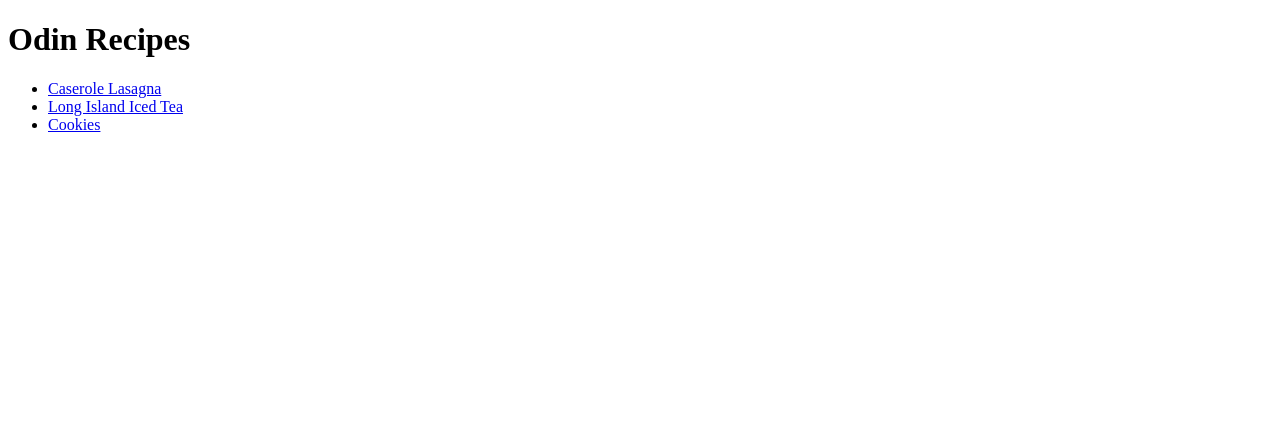
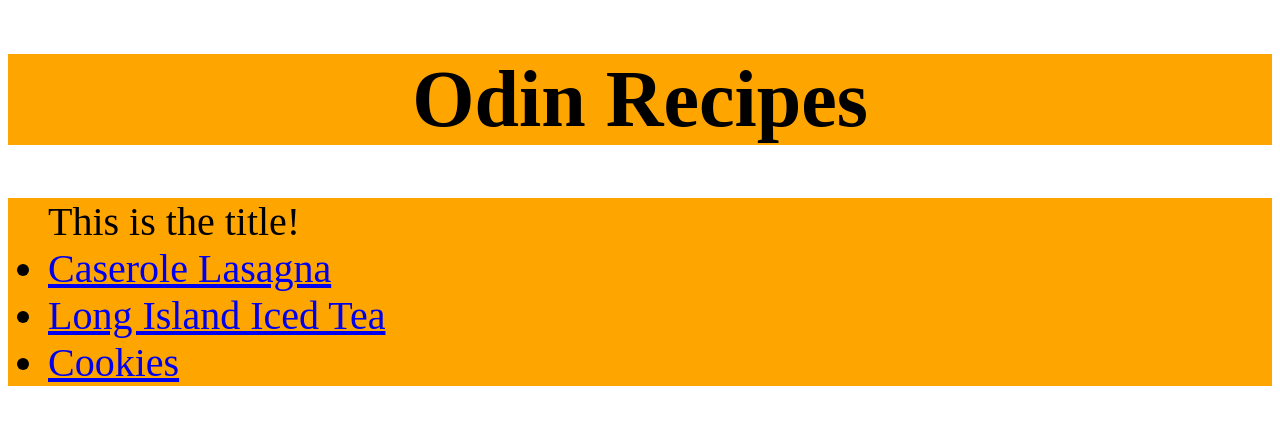
Before and after one commit to Reece-G/odin-recipes, a plain HTML site: page index.html in a window 1280 px wide. Drawn offline with Linux system fonts and the light colour scheme.

Commit message:
index.html

```diff
--- a/index.html
+++ b/index.html
@@ -3,10 +3,11 @@
     <head>
         <meta chaset="UTF-8">
         <title>Food Recipes</title>
+        <link rel="stylesheet" href="styles.css">
     </head>
     <body>
-        <h1>Odin Recipes</h1>
-        <ul>
+        <h1 class="title">Odin Recipes</h1>
+        <ul class="list"><div class="title">This is the title!</div>
             <li><a href="recipes/lasagna.html">Caserole Lasagna</a></li>
             <li><a href="recipes/long-island-ice-tea.html">Long Island Iced Tea</a></li>
             <li><a href="recipes/cookies.html">Cookies</a></li>
--- /dev/null
+++ b/styles.css
@@ -0,0 +1,14 @@
+.title {
+    font-size: 80px;
+    text-align: center;
+    background-color: orange;
+    color: black;
+}
+
+.list,
+.list .title {
+    font-size: 40px;
+    text-align: left;
+    background-color: orange;
+    color: black;
+}
```
